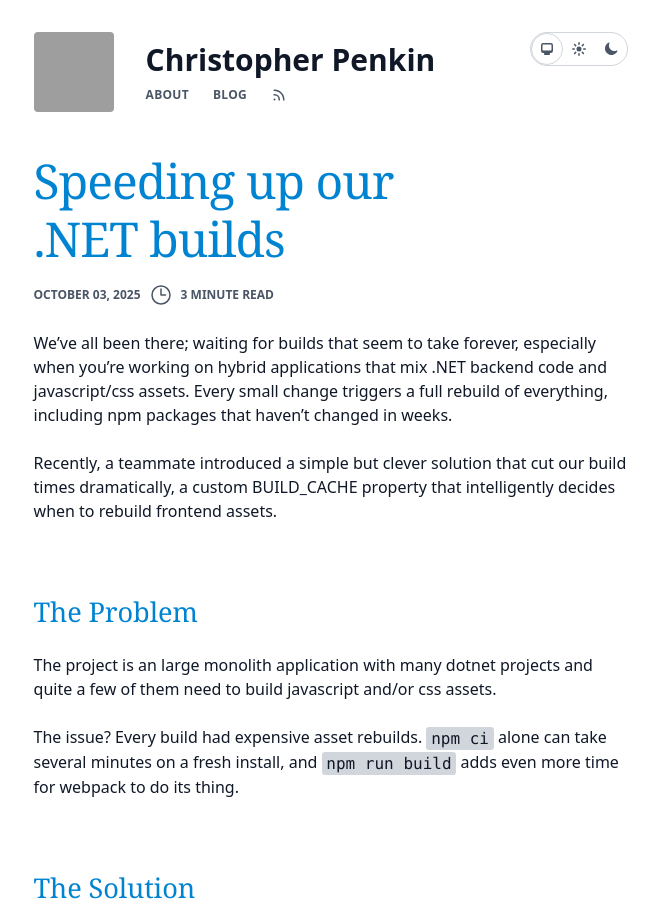
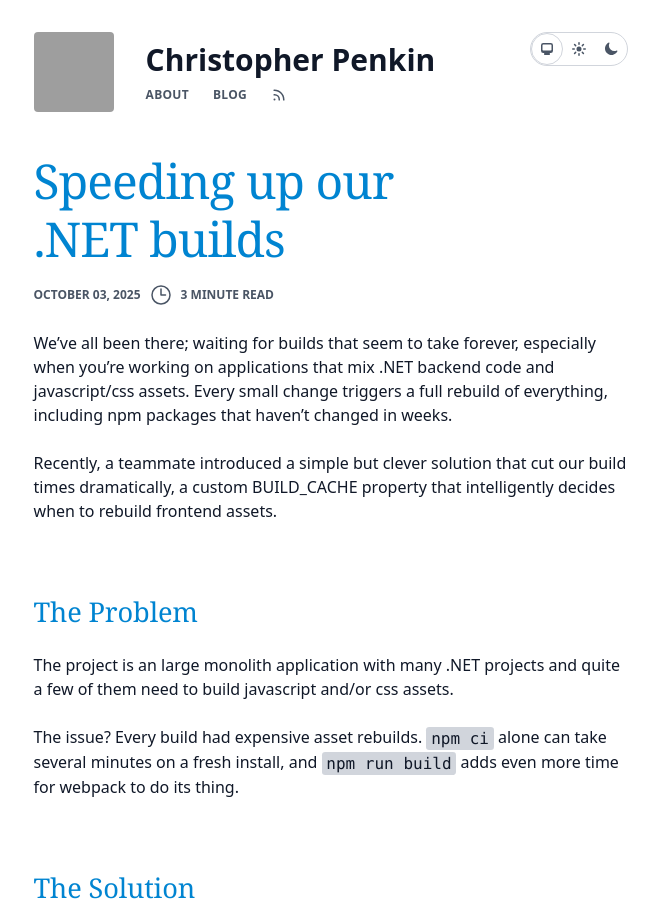
Before and after one commit to penkin/penkin.github.io, a Jekyll site: the page built from _posts/2025-10-03-speed-up-dotnet-builds.md, in a window 1280 px wide and 900 px high, cut to the strip 0-900 px from the top of the window. Shown: the whole strip, without its empty margins (309-968 px from the left). Built offline with Jekyll 4.4.1, drawn with Linux system fonts in a browser that asks for light colours; some of the changed text lies outside the part shown; grey boxes are pictures that could not be loaded.

Commit message:
Updated the speed build article.

```diff
--- a/_posts/2025-10-03-speed-up-dotnet-builds.md
+++ b/_posts/2025-10-03-speed-up-dotnet-builds.md
@@ -5,13 +5,13 @@ description: Learn how we reduced .NET build times from 7+ minutes to under 1 mi
 categories: ["Development", ".NET"]
 ---
 
-We've all been there; waiting for builds that seem to take forever, especially when you're working on hybrid applications that mix .NET backend code and javascript/css assets. Every small change triggers a full rebuild of everything, including npm packages that haven't changed in weeks.
+We've all been there; waiting for builds that seem to take forever, especially when you're working on applications that mix .NET backend code and javascript/css assets. Every small change triggers a full rebuild of everything, including npm packages that haven't changed in weeks.
 
 Recently, a teammate introduced a simple but clever solution that cut our build times dramatically, a custom BUILD_CACHE property that intelligently decides when to rebuild frontend assets.
 
 ## The Problem
 
-The project is an large monolith application with many dotnet projects and quite a few of them need to build javascript and/or css assets.
+The project is an large monolith application with many .NET projects and quite a few of them need to build javascript and/or css assets.
 
 The issue? Every build had expensive asset rebuilds. `npm ci` alone can take several minutes on a fresh install, and `npm run build` adds even more time for webpack to do its thing.
 
```
Also changed, not shown: other parts of _posts/2025-10-03-speed-up-dotnet-builds.md (+11 -7 lines).
